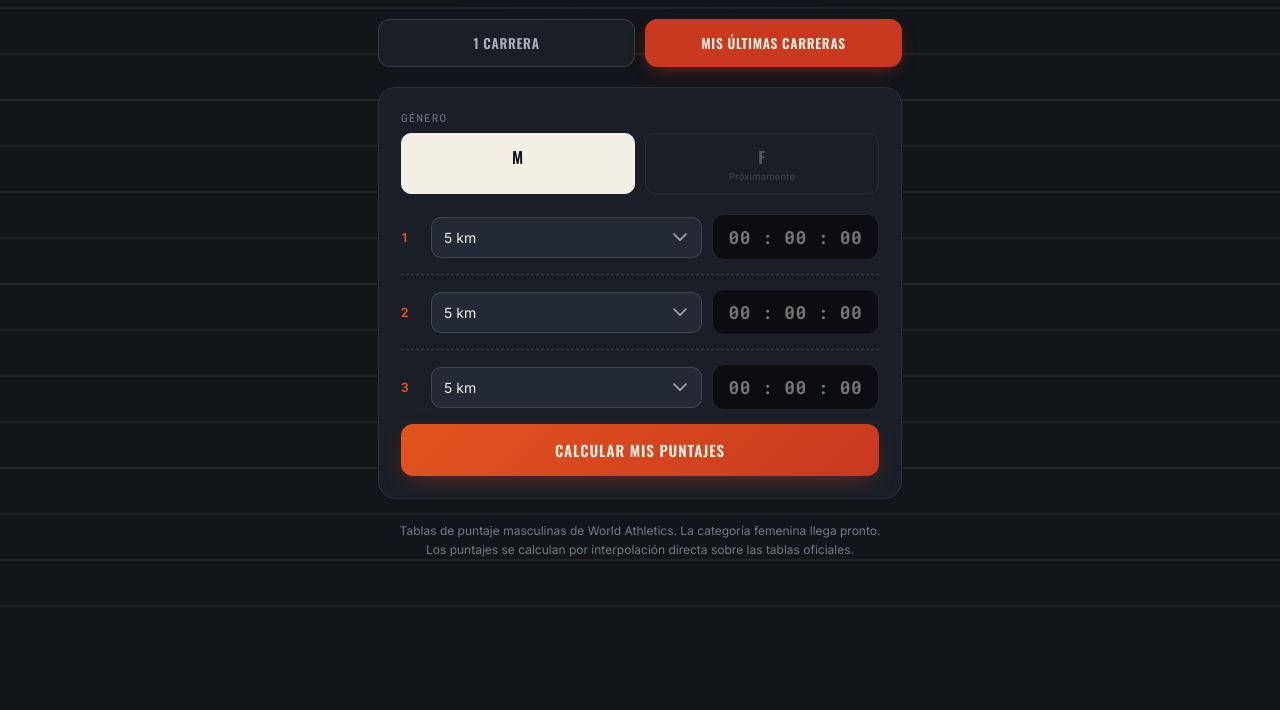
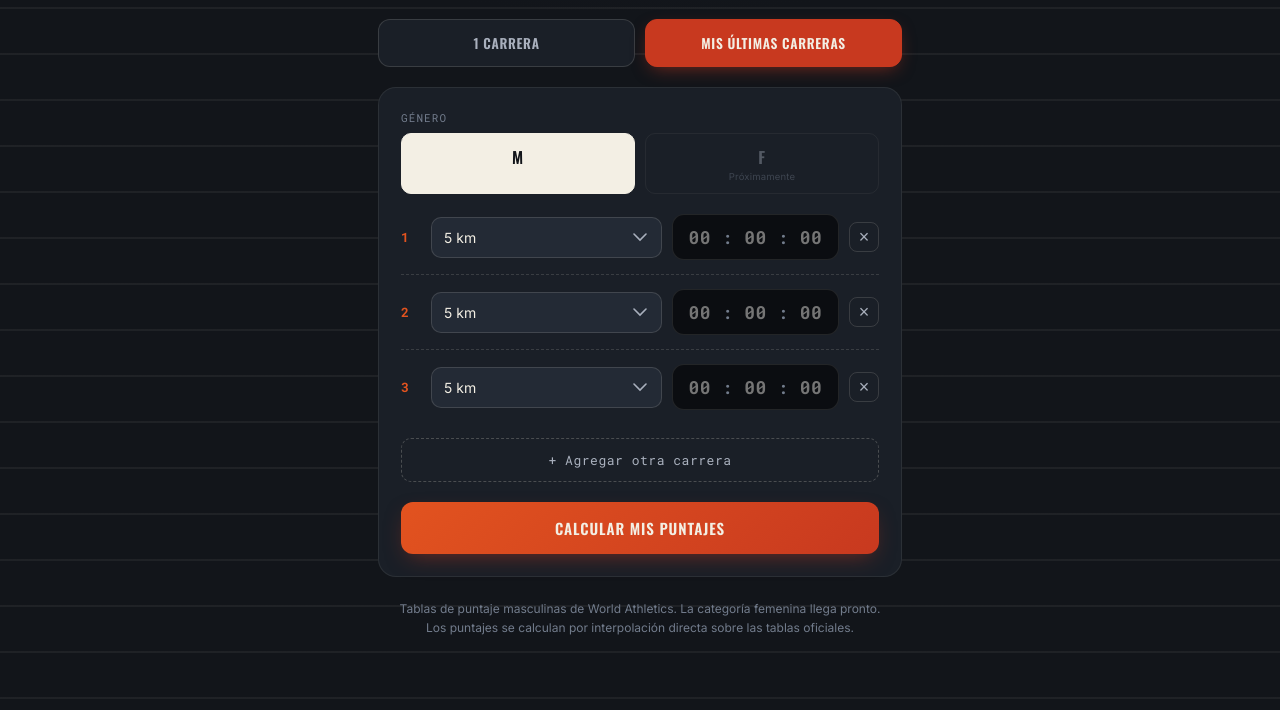
Before and after one commit to juanculopez/runpoints, a plain HTML site: page index.html in a window 1280 px wide. Both pictures are taken after a click on the element "MIS ÚLTIMAS CARRERAS". Shown: the part 223-933 px from the top of the page. Before the commit the page ends 855 px from the top, so only its background shows below. Drawn offline with nearby package versions, Linux system fonts and the light colour scheme.

Commit message:
Add files via upload

```diff
--- a/index.html
+++ b/index.html
@@ -299,6 +299,35 @@
     font-size:18px;
   }
   .race-row .stopwatch .colon{font-size:16px;}
+  .race-row .row-remove{
+    flex:0 0 auto;
+    width:30px;height:30px;
+    border-radius:8px;
+    border:1.5px solid rgba(243,239,228,0.14);
+    background:transparent;
+    color:var(--chalk-dim);
+    font-size:18px;
+    line-height:1;
+    cursor:pointer;
+    transition:.15s ease;
+  }
+  .race-row .row-remove:hover{border-color:var(--track);color:var(--track-2);}
+
+  button.add-row{
+    width:100%;
+    padding:12px;
+    margin:14px 0 20px;
+    border-radius:10px;
+    border:1.5px dashed rgba(243,239,228,0.22);
+    background:transparent;
+    color:var(--chalk-dim);
+    font-family:'Roboto Mono',monospace;
+    font-size:13px;
+    letter-spacing:.04em;
+    cursor:pointer;
+    transition:.15s ease;
+  }
+  button.add-row:hover{border-color:var(--track-2);color:var(--track-2);}
 
   .multi-result{display:none;margin-top:20px;}
   .multi-result.show{display:block;}
@@ -395,6 +424,7 @@
       </div>
 
       <div id="multi-rows"></div>
+      <button class="add-row" type="button" onclick="addMultiRow()">+ Agregar otra carrera</button>
 
       <button class="primary" onclick="calcMulti()">Calcular mis puntajes</button>
 
@@ -500,14 +530,16 @@ function calcSingle(){
 }
 
 // ---------- Multi ----------
-function buildMultiRows(){
+let multiRowCount = 0;
+
+function addMultiRow(){
   const container = document.getElementById('multi-rows');
-  container.innerHTML = '';
-  for(let i=0;i<3;i++){
+  const i = multiRowCount++;
   const div = document.createElement('div');
   div.className = 'race-row';
+  div.dataset.rowIndex = i;
   div.innerHTML = `
-      <span class="row-num">${i+1}</span>
+    <span class="row-num">${container.children.length+1}</span>
     <select id="distance-multi-${i}"></select>
     <div class="stopwatch">
       <input type="number" id="h-multi-${i}" min="0" max="23" placeholder="00" maxlength="2">
@@ -516,17 +548,42 @@ function buildMultiRows(){
       <span class="colon">:</span>
       <input type="number" id="s-multi-${i}" min="0" max="59" placeholder="00" maxlength="2">
     </div>
+    <button type="button" class="row-remove" title="Quitar carrera" onclick="removeMultiRow(this)">&times;</button>
   `;
   container.appendChild(div);
   buildDistanceOptions(document.getElementById(`distance-multi-${i}`));
+  renumberMultiRows();
 }
+
+function removeMultiRow(btn){
+  const container = document.getElementById('multi-rows');
+  if(container.children.length <= 1) return; // dejar siempre al menos una fila
+  btn.closest('.race-row').remove();
+  renumberMultiRows();
+}
+
+function renumberMultiRows(){
+  const container = document.getElementById('multi-rows');
+  Array.from(container.children).forEach((row,idx)=>{
+    row.querySelector('.row-num').textContent = idx+1;
+    row.querySelector('.row-remove').classList.toggle('hidden', container.children.length<=1);
+  });
+}
+
+function buildMultiRows(){
+  const container = document.getElementById('multi-rows');
+  container.innerHTML = '';
+  multiRowCount = 0;
+  for(let i=0;i<3;i++) addMultiRow();
 }
 
 let lastMulti = [];
 
 function calcMulti(){
+  const rows = document.querySelectorAll('#multi-rows .race-row');
   const results = [];
-  for(let i=0;i<3;i++){
+  rows.forEach(row=>{
+    const i = row.dataset.rowIndex;
     const distSel = document.getElementById(`distance-multi-${i}`);
     const t = {
       h: parseInt(document.getElementById(`h-multi-${i}`).value)||0,
@@ -534,11 +591,11 @@ function calcMulti(){
       s: parseInt(document.getElementById(`s-multi-${i}`).value)||0,
     };
     t.total = t.h*3600+t.m*60+t.s;
-    if(t.total<=0) continue; // fila vacía, se ignora
+    if(t.total<=0) return; // fila vacía, se ignora
     const distance = distSel.value;
     const pts = pointsForTime(distance, t.total);
     results.push({distance, t, pts});
-  }
+  });
   if(results.length===0){
     alert('Cargá al menos una carrera con tiempo.');
     return;
```
Lines whose indentation alone changed are shown as unchanged.
